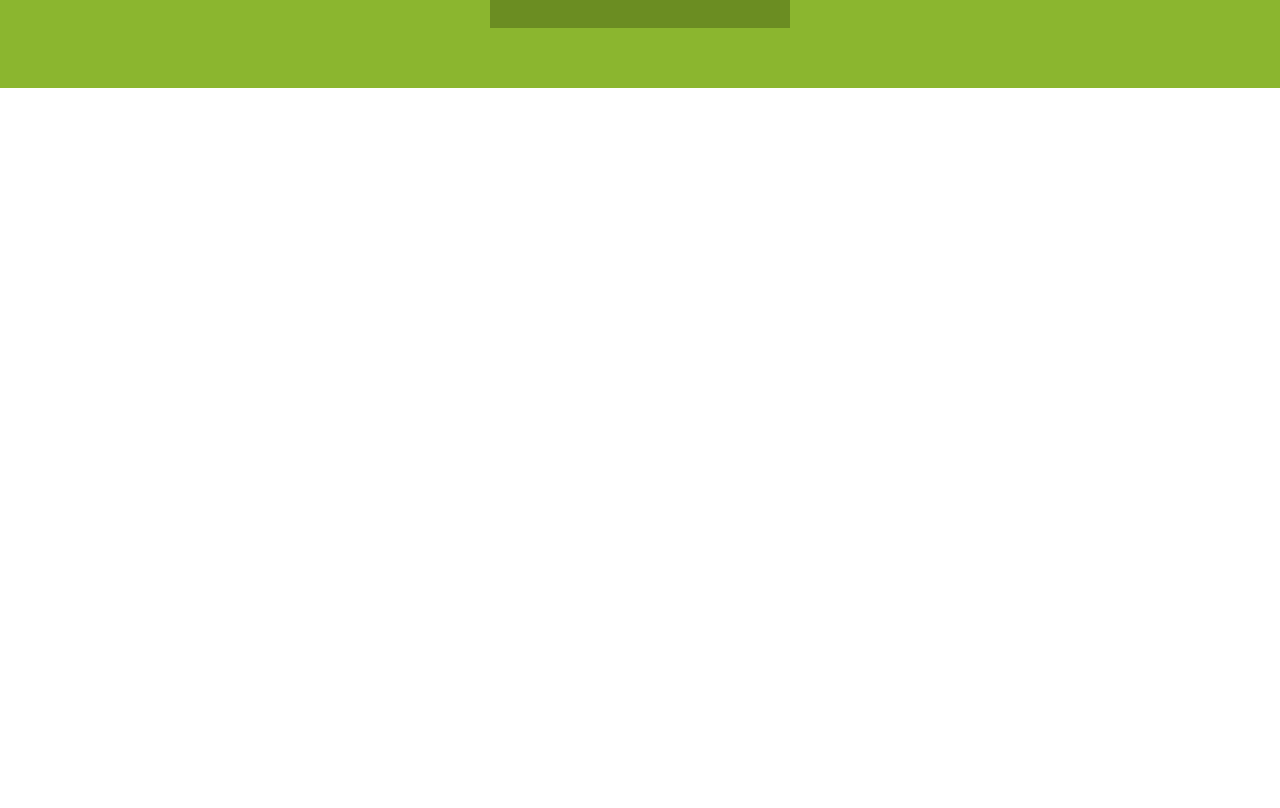
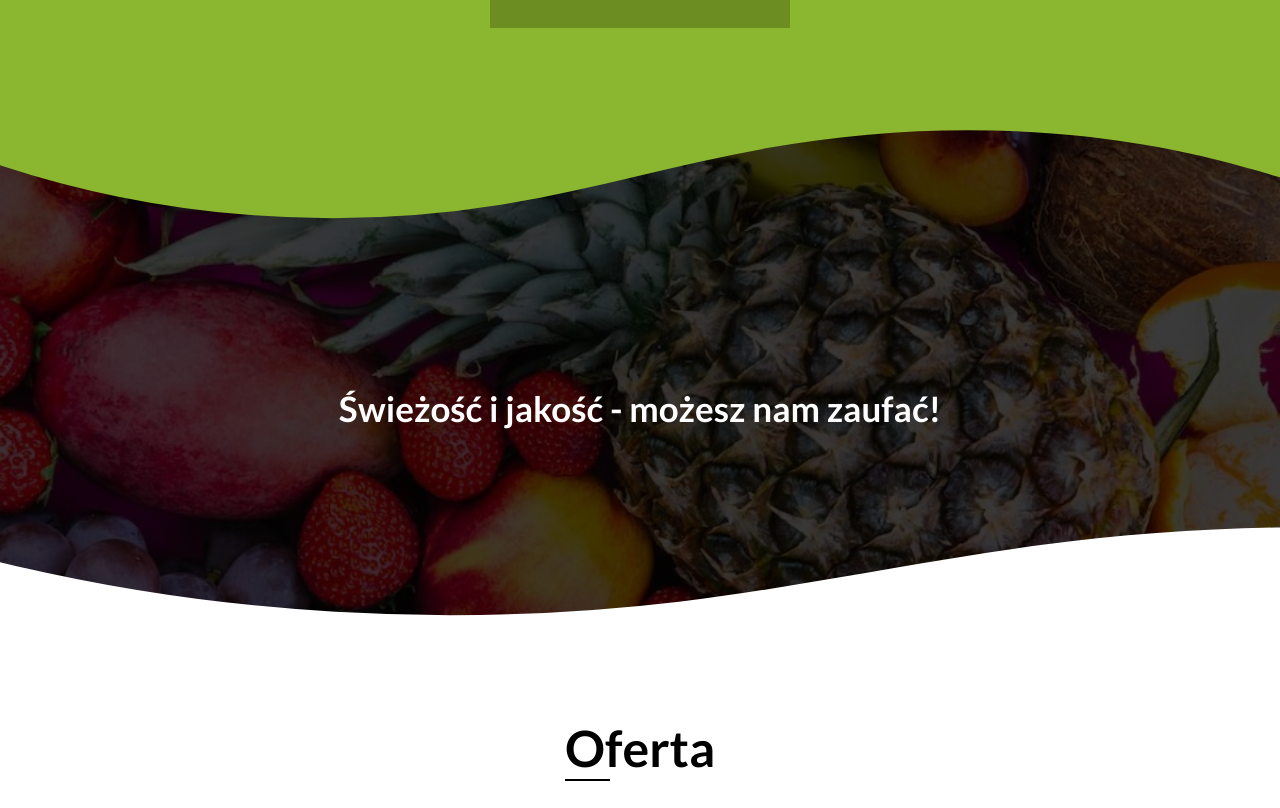
Before and after one commit to Pawliszakk/EcoFreshNext, a Next.js app: page / in a window 1280 px wide. Shown: the part 1465-2273 px from the top of the page. Before the commit the page ends 1553 px from the top, so only its background shows below. Built offline with nearby package versions, Linux system fonts and the light colour scheme.

Commit message:
added dividers, and decoration slide \\

```diff
--- a/components/Home/About/About.module.scss
+++ b/components/Home/About/About.module.scss
@@ -1,5 +1,6 @@
 .about {
 	background-color: var(--main-color-darker);
+	padding-bottom: 7rem;
 }
 
 .text {
--- /dev/null
+++ b/components/Home/Decoration/Decoration.jsx
@@ -0,0 +1,40 @@
+import classes from './Decoration.module.scss';
+
+const Decoration = () => {
+	return (
+		<section className={classes.decoration}>
+			<div className={classes.shadow}></div>
+			<h2>Świeżość i jakość - możesz nam zaufać!</h2>
+
+			<div class={classes.divider}>
+				<svg
+					data-name="Layer 1"
+					xmlns="http://www.w3.org/2000/svg"
+					viewBox="0 0 1200 120"
+					preserveAspectRatio="none"
+				>
+					<path
+						d="M321.39,56.44c58-10.79,114.16-30.13,172-41.86,82.39-16.72,168.19-17.73,250.45-.39C823.78,31,906.67,72,985.66,92.83c70.05,18.48,146.53,26.09,214.34,3V0H0V27.35A600.21,600.21,0,0,0,321.39,56.44Z"
+						className={classes.shapeFill}
+					></path>
+				</svg>
+			</div>
+
+			<div className={classes.divider2}>
+				<svg
+					data-name="Layer 1"
+					xmlns="http://www.w3.org/2000/svg"
+					viewBox="0 0 1200 120"
+					preserveAspectRatio="none"
+				>
+					<path
+						d="M985.66,92.83C906.67,72,823.78,31,743.84,14.19c-82.26-17.34-168.06-16.33-250.45.39-57.84,11.73-114,31.07-172,41.86A600.21,600.21,0,0,1,0,27.35V120H1200V95.8C1132.19,118.92,1055.71,111.31,985.66,92.83Z"
+						className={classes.shapeFill2}
+					></path>
+				</svg>
+			</div>
+		</section>
+	);
+};
+
+export default Decoration;
--- /dev/null
+++ b/components/Home/Decoration/Decoration.module.scss
@@ -0,0 +1,91 @@
+.decoration {
+	position: relative;
+	height: 70vh;
+	background-image: url('/assets/hero/decoration.JPG');
+	background-size: cover;
+	display: flex;
+	justify-content: center;
+	align-items: center;
+	h2 {
+		font-size: 2.2rem;
+		color: #fff;
+	}
+	z-index: 0;
+}
+.shadow {
+	position: absolute;
+	width: 100%;
+	top: 0;
+	left: 0;
+	height: 100%;
+	background-color: rgba(0, 0, 0, 0.75);
+	z-index: -1;
+}
+.divider {
+	position: absolute;
+	top: 0;
+	left: 0;
+	width: 100%;
+	overflow: hidden;
+	line-height: 0;
+	svg {
+		position: relative;
+		display: block;
+		width: calc(146% + 1.3px);
+		height: 163px;
+	}
+}
+
+.shapeFill {
+	fill: var(--main-color-darker);
+}
+.divider2 {
+	position: absolute;
+	bottom: 0;
+	left: 0;
+	width: 100%;
+	overflow: hidden;
+	line-height: 0;
+	svg {
+		position: relative;
+		display: block;
+		width: calc(198% + 1.3px);
+		height: 163px;
+	}
+}
+
+.shapeFill2 {
+	fill: #ffffff;
+}
+
+/** For mobile devices **/
+@media (max-width: 767px) {
+	.divider2 {
+		svg {
+			width: calc(206% + 1.3px);
+			height: 96px;
+		}
+	}
+}
+/** For mobile devices **/
+@media (max-width: 767px) {
+	.divider svg {
+		width: calc(168% + 1.3px);
+		height: 124px;
+	}
+}
+
+@media (min-width: 576px) {
+	.decoration {
+		h2 {
+			font-size: 2.6rem;
+		}
+	}
+}
+@media (min-width: 992px) {
+	.decoration {
+		h2 {
+			font-size: 3.5rem;
+		}
+	}
+}
--- /dev/null
+++ b/components/Home/Offer/Offer.jsx
@@ -0,0 +1,14 @@
+import SectionTitle from '../../UI/SectionTitle';
+import classes from './Offer.module.scss';
+
+const Offer = () => {
+	return (
+		<section className={classes.offer} id="offer">
+			<SectionTitle>Oferta</SectionTitle>
+
+
+		</section>
+	);
+};
+
+export default Offer;
--- /dev/null
+++ b/components/Home/Offer/Offer.module.scss
@@ -0,0 +1,3 @@
+.offer {
+	position: relative;
+}
--- a/src/pages/index.jsx
+++ b/src/pages/index.jsx
@@ -1,11 +1,15 @@
 import About from '../../components/Home/About/About';
+import Decoration from '../../components/Home/Decoration/Decoration';
 import Hero from '../../components/Home/Hero/Hero';
+import Offer from '../../components/Home/Offer/Offer';
 
 export default function Home() {
 	return (
 		<>
 			<Hero />
 			<About />
+			<Decoration />
+			<Offer />
 		</>
 	);
 }
--- a/src/styles/globals.css
+++ b/src/styles/globals.css
@@ -31,6 +31,7 @@ html {
 }
 body {
 	font-family: 'Lato', sans-serif;
+
 }
 :root {
 	--main-color: #a3cf44;
```
Also changed, not shown: public/assets/hero/decoration.JPG (added).
